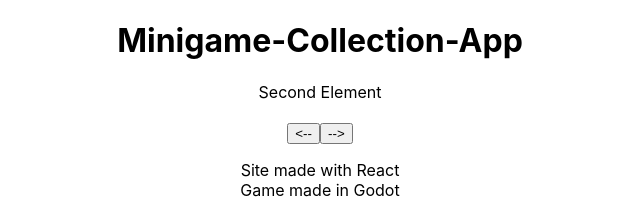
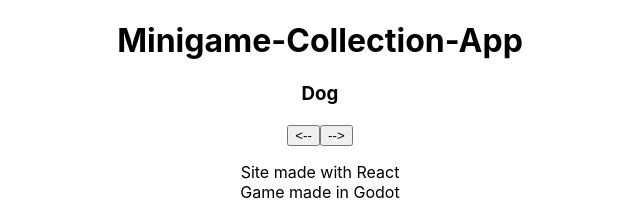
Before and after one commit to N-Ziermann/Minigame-Collection, a React (Create React App) app in the folder minigame_site/: page / in a window 1280 px wide. Shown: the top 201 px of the page, without its empty margins (320-960 px from the left). Built offline with nearby package versions, Linux system fonts and the light colour scheme.

Commit message:
Implement Carrousel turning

```diff
--- a/minigame_site/src/App.js
+++ b/minigame_site/src/App.js
@@ -12,7 +12,7 @@
     return (
       <div className="App">
         <Header />
-        <Carrousel />
+        <Carrousel items={["Dog","Cat","Bird"]}/>
         <Footer />
       </div>
     );
--- a/minigame_site/src/Components/Carrousel.js
+++ b/minigame_site/src/Components/Carrousel.js
@@ -4,24 +4,48 @@
   constructor(props){
     super (props);
     this.state = {
-      position:2,
+      position:0,
+    }
+    this.turn_carrousel = this.turn_carrousel.bind(this);
+  }
+
+  turn_carrousel(turn_by){
+    // if conditions prevent over-/underflow
+    if (turn_by > 0){
+      if (this.state.position < this.props.items.length-1){
+        this.setState(state=>({
+          position : state.position + turn_by
+        }));
+      }
+      else{
+        this.setState({
+          position:0
+        });
+      }
+    }
+
+    else if (turn_by < 0){
+      if (this.state.position > 0){
+        this.setState(state=>({
+          position : state.position + turn_by
+        }));
+      }
+      else{
+        this.setState({
+          position:this.props.items.length-1
+        });
+      }
     }
   }
+
   render(){
     return (
       <div>
-      {
-        this.state.position == 1
-        ? <div>First Element</div>
-        : this.state.position == 2
-        ? <div>Second Element</div>
-        : <div>Third Element</div>
-      }
-      <br/>
-      <button onClick={function(){console.log("a")}}>{"<--"}</button>
-      <button onClick={function(){console.log("b")}}>{"-->"}</button>
+        <h3>{this.props.items[this.state.position]}</h3>
+        <button onClick={() => this.turn_carrousel(-1)}>{"<--"}</button>
+        <button onClick={() => this.turn_carrousel(1)}>{"-->"}</button>
       </div>
-    )
+    );
   }
 }
 
```
